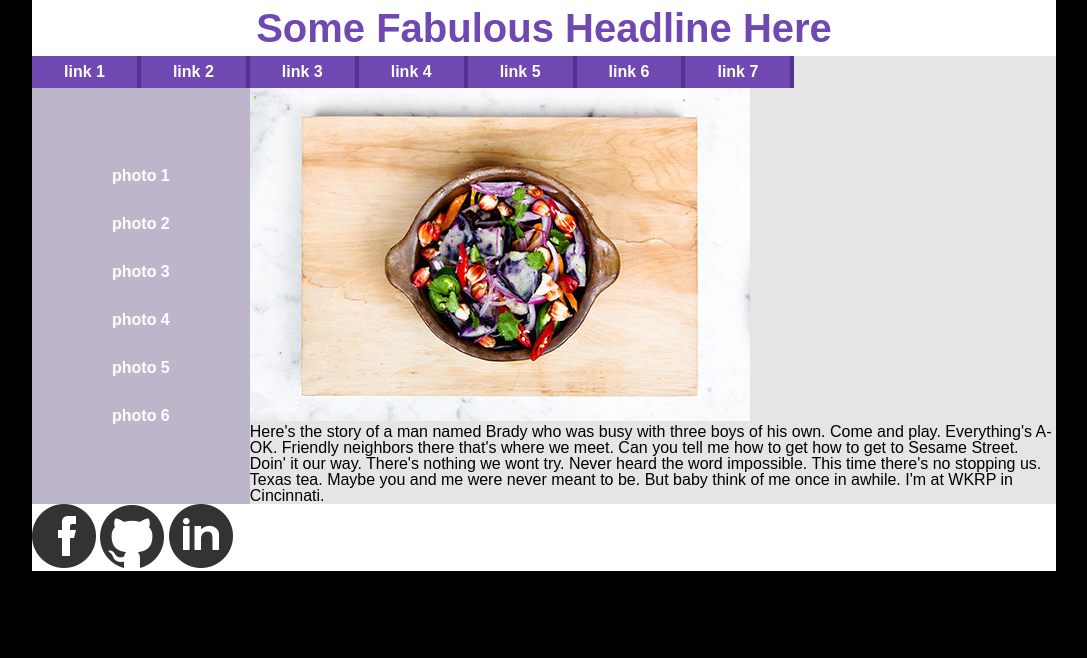
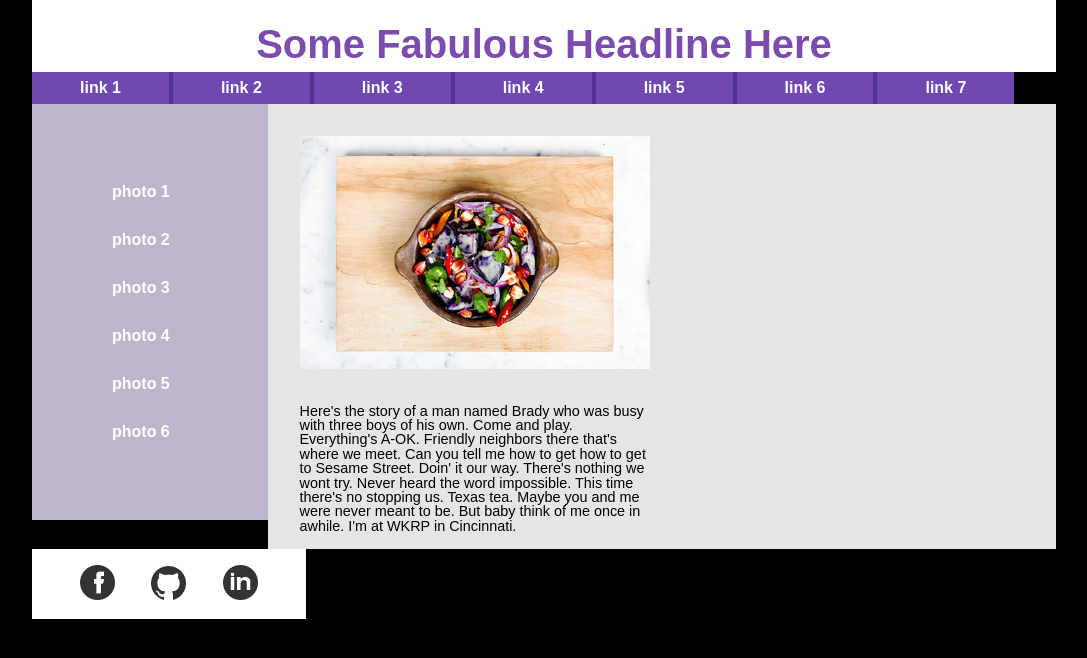
Before and after one commit to halleyl/mockup-practice, a plain HTML site: page index.html in a window 1280 px wide. Shown: the whole page, without its empty margins (96-1183 px from the left). Drawn offline with Linux system fonts and the light colour scheme.

Commit message:
Refined some padding and margins, fixed border on last nav li

```diff
--- a/index.html
+++ b/index.html
@@ -45,18 +45,18 @@
     </aside>
 
   <!-- main area with photo and text -->
-    <article>
-      <figure class="main-content">
-        <img src="images/stirfry.jpg" alt="A tasty stirfry">
+    <article class="main-article">
+      <figure class="main-fig">
+        <img src="images/stirfry.jpg" alt="A tasty stirfry" class="main-img">
         <figcaption>Here's the story of a man named Brady who was busy with three boys of his own. Come and play. Everything's A-OK. Friendly neighbors there that's where we meet. Can you tell me how to get how to get to Sesame Street. Doin' it our way. There's nothing we wont try. Never heard the word impossible. This time there's no stopping us. Texas tea. Maybe you and me were never meant to be. But baby think of me once in awhile. I'm at WKRP in Cincinnati.</figcaption>
       </figure>
     </article>
 
   <!-- footer with social media links -->
     <footer>
-      <a href="#"><img src="images/facebook.png" alt="Facebook"></a>
-      <a href="#"><img src="images/github.png" alt="Github"></a>
-      <a href="#"><img src="images/linked-in.png" alt="LinkedIn"></a>
+      <a href="#"><img src="images/facebook.png" alt="Facebook" class="icon"></a>
+      <a href="#"><img src="images/github.png" alt="Github" class="icon"></a>
+      <a href="#"><img src="images/linked-in.png" alt="LinkedIn" class="icon"></a>
     </footer>
   </article><!-- End content wrapper -->
 </body>
--- a/styles/stylesheet.css
+++ b/styles/stylesheet.css
@@ -12,18 +12,19 @@ body {
 }
 
 header h1 {
-  /*  Make bigger, color */
-  color: hsl(262, 42%, 49%);
+  /*  add color, make bigger, center, add padding */
+  color: hsl(269, 39%, 49%);
   font-size: 2.5rem;
   text-align: center;
-  padding: .5rem;
+  padding: 1.5rem .5rem .5rem;
 
 }
 
 .main-nav {
   /* Remove bullets */
+  background-color: hsl(262, 42%, 49%);
   list-style: none;
-
+  width: 100%;
 }
 
 .main-nav li {
@@ -32,8 +33,13 @@ header h1 {
   float: left;
   margin: auto;
   border-right: .3rem solid hsl(262, 49%, 38%);
-  padding: .5rem 2rem;
+  padding: .5rem 3rem;
+
   color: white;
+}
+
+.main-nav li:last-of-type {
+  border: 0px;
 }
 
 .main-nav a {
@@ -41,12 +47,14 @@ header h1 {
   color: white;
   text-decoration: none;
   font-weight: bold;
+
 }
 
 aside {
   /*  clear the float, float it left, background color */
   clear: both;
   float: left;
+  width: 23%;
   background-color: hsl(264, 16%, 75%);
 
 }
@@ -69,17 +77,40 @@ aside a {
   font-weight: bold;
 }
 
-article {
+.main-article {
   /*  change background color, float it? */
+  float: left;
+  width: 77%;
   background-color: hsl(218 ,3%, 90%);
 
 }
 
 .main-fig {
   /* Center the figure with margin: auto */
-  margin: auto;
+  font-size: .9rem;
+
+}
+
+img.main-img {
+  padding: 2rem;
+  width: 350px;
+}
+
+figcaption {
+  padding: 0 2rem 1rem;
+  width: 350px;
 }
 
 footer {
   /*  images float left and centered on the page */
+  clear: both;
+  background-color: white;
+  margin: auto;
+  padding: 1rem 2rem;
+  float: left;
 }
+
+.icon {
+  width: 35px;
+  margin: 0 1rem;
+}
```
